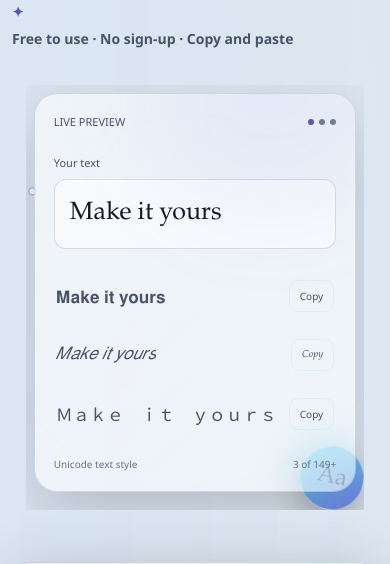
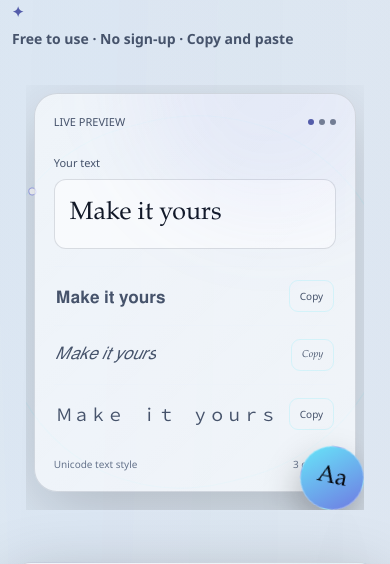
Before and after one commit to jutt1554295-tech/fancycustomfonts, a Next.js app: page / in a window 390 px wide. Shown: the part 559-1123 px from the top of the page. Built offline with nearby package versions, Linux system fonts and the light colour scheme; no server answers.

Commit message:
Update globals.css

```diff
--- a/app/globals.css
+++ b/app/globals.css
@@ -1374,28 +1374,3 @@ line-clamp: 2;; }
     transition: none !important;
   }
 }
-@media (max-width: 720px) {
-  .hero-visual {
-    background: none !important;
-    border: 0 !important;
-    box-shadow: none !important;
-    outline: 0 !important;
-    filter: none !important;
-  }
-
-  .hero-visual::before,
-  .hero-visual::after {
-    background: transparent !important;
-    box-shadow: none !important;
-  }
-
-  .hero-card {
-    position: relative;
-    z-index: 2;
-  }
-
-  .hero-orbit {
-    z-index: 1;
-    background: transparent !important;
-  }
-}
```
